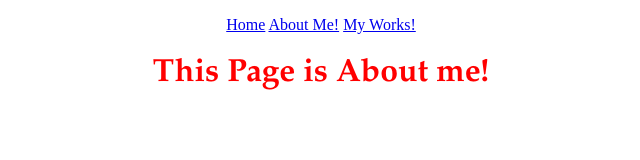
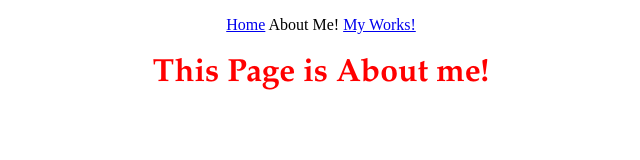
Before and after one commit to BrianShuster/BrianShuster.github.io, a plain HTML site: page About Me!.html in a window 1280 px wide. Shown: the full height of the page, 339-979 px from the left. Drawn offline with Linux system fonts and the light colour scheme.

Commit message:
Update About Me!.html

```diff
--- a/About Me!.html
+++ b/About Me!.html
@@ -11,7 +11,7 @@
 	  <ul><div align="center">
 
 <a href="index.html">Home</a>
-<a href="About Me!.html">About Me!</a>
+<span style="color= red">About Me!</span>
 <a href="Works.html">My Works!</a>
 </div>
 
```
